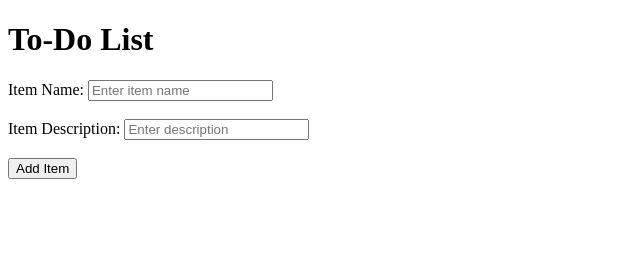
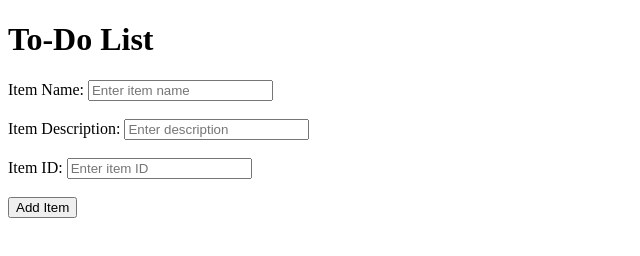
Before and after one commit to himanshukr9006/Project-Flask, a plain HTML site: page todo.html in a window 1280 px wide. Shown: the whole page, without its empty margins (0-640 px from the left). Drawn offline with Linux system fonts and the light colour scheme.

Commit message:
added Item ID field to todo form

```diff
--- a/todo.html
+++ b/todo.html
@@ -22,8 +22,14 @@
                placeholder="Enter description">
         <br><br>
 
+        <!-- Item ID Field -->
+        <label>Item ID:</label>
+        <input type="text" name="itemId"
+                placeholder="Enter item ID">
+        <br><br>
+
         <!-- Submit Button -->
-        <button type="submit">Add Item</button>
+         <button type="submit">Add Item</button>
 
     </form>
 
```
